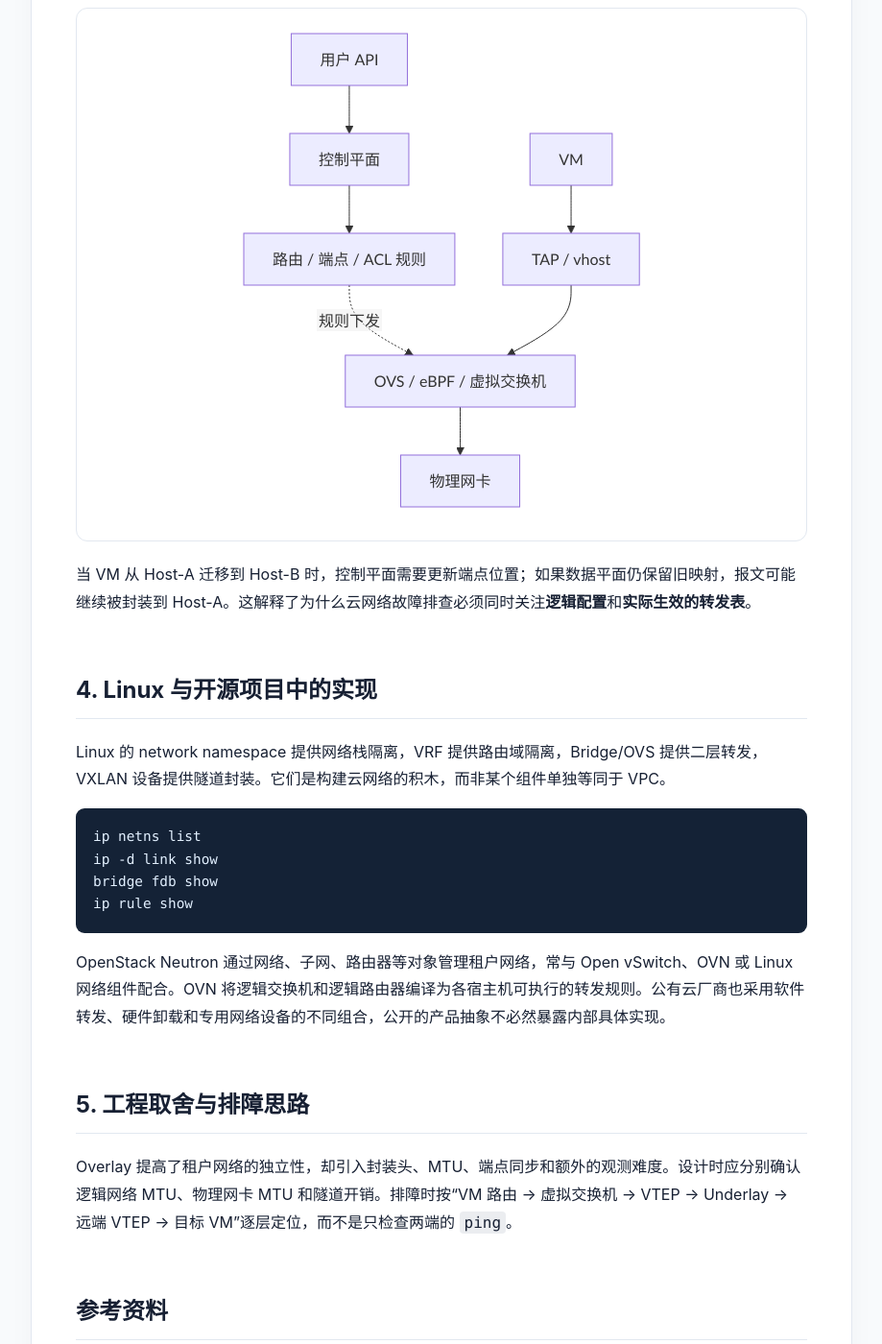
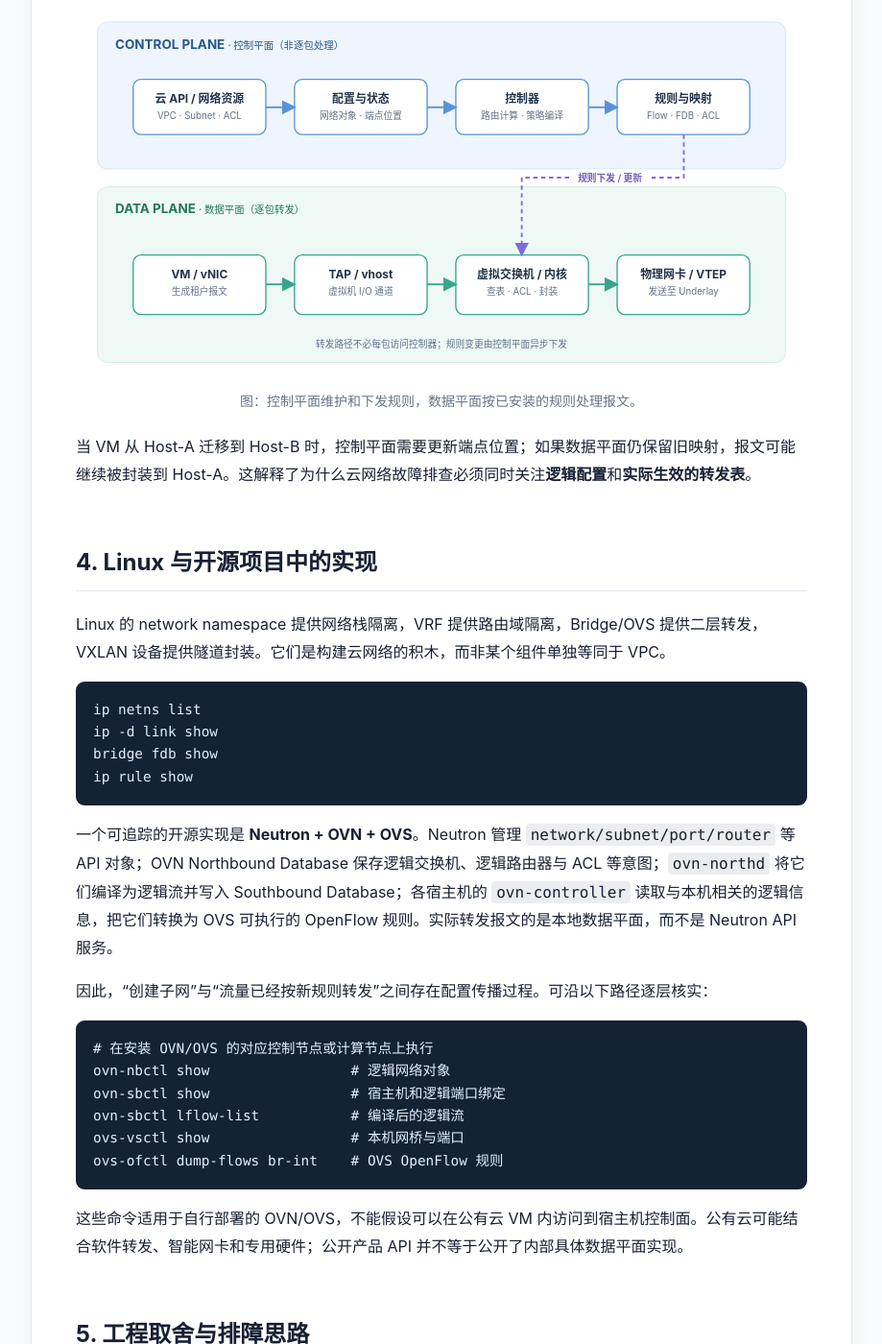
Before and after one commit to cafebeef1/cafebeef1.github.io, a Jekyll site: the page built from lessons/01-cloud-network.md, in a window 1280 px wide and 1400 px high, scrolled down 1553 px. Shown: the whole window at 96% size, without its empty margins (180-1099 px from the left). Built offline with Jekyll 4.4.1, drawn with Linux system fonts in a browser that asks for light colours; some of the changed text lies outside the part shown.

Commit message:
Redraw control and data planes with draw.io and document OVN implementation

````diff
--- a/lessons/01-cloud-network.md
+++ b/lessons/01-cloud-network.md
@@ -27,13 +27,10 @@ permalink: /lessons/01-cloud-network/
 
 云控制平面负责管理租户网络、分配地址、记录虚拟机所在宿主机、计算路由和下发安全策略。数据平面负责按已有规则逐包处理，包括查表、过滤、封装、转发和统计。
 
-```mermaid
-flowchart TB
-    API["用户 API"] --> CTRL["控制平面"]
-    CTRL --> RULES["路由 / 端点 / ACL 规则"]
-    RULES -. "规则下发" .-> DP["OVS / eBPF / 虚拟交换机"]
-    VM["VM"] --> TAP["TAP / vhost"] --> DP --> NIC["物理网卡"]
-```
+<figure class="article-figure">
+  <img src="{{ '/assets/diagrams/control-data-plane.svg' | relative_url }}" alt="控制平面处理云 API、网络配置、策略编译与规则下发；数据平面由 VM、TAP、虚拟交换机和物理网卡逐包转发">
+  <figcaption>图：控制平面维护和下发规则，数据平面按已安装的规则处理报文。</figcaption>
+</figure>
 
 当 VM 从 Host-A 迁移到 Host-B 时，控制平面需要更新端点位置；如果数据平面仍保留旧映射，报文可能继续被封装到 Host-A。这解释了为什么云网络故障排查必须同时关注**逻辑配置**和**实际生效的转发表**。
 
@@ -48,7 +45,20 @@ bridge fdb show
 ip rule show
 ```
 
-OpenStack Neutron 通过网络、子网、路由器等对象管理租户网络，常与 Open vSwitch、OVN 或 Linux 网络组件配合。OVN 将逻辑交换机和逻辑路由器编译为各宿主机可执行的转发规则。公有云厂商也采用软件转发、硬件卸载和专用网络设备的不同组合，公开的产品抽象不必然暴露内部具体实现。
+一个可追踪的开源实现是 **Neutron + OVN + OVS**。Neutron 管理 `network/subnet/port/router` 等 API 对象；OVN Northbound Database 保存逻辑交换机、逻辑路由器与 ACL 等意图；`ovn-northd` 将它们编译为逻辑流并写入 Southbound Database；各宿主机的 `ovn-controller` 读取与本机相关的逻辑信息，把它们转换为 OVS 可执行的 OpenFlow 规则。实际转发报文的是本地数据平面，而不是 Neutron API 服务。
+
+因此，“创建子网”与“流量已经按新规则转发”之间存在配置传播过程。可沿以下路径逐层核实：
+
+```bash
+# 在安装 OVN/OVS 的对应控制节点或计算节点上执行
+ovn-nbctl show                 # 逻辑网络对象
+ovn-sbctl show                 # 宿主机和逻辑端口绑定
+ovn-sbctl lflow-list           # 编译后的逻辑流
+ovs-vsctl show                 # 本机网桥与端口
+ovs-ofctl dump-flows br-int    # OVS OpenFlow 规则
+```
+
+这些命令适用于自行部署的 OVN/OVS，不能假设可以在公有云 VM 内访问到宿主机控制面。公有云可能结合软件转发、智能网卡和专用硬件；公开产品 API 并不等于公开了内部具体数据平面实现。
 
 ## 5. 工程取舍与排障思路
 
@@ -59,6 +69,8 @@ Overlay 提高了租户网络的独立性，却引入封装头、MTU、端点同
 - [Linux kernel — VRF](https://docs.kernel.org/networking/vrf.html)
 - [Open vSwitch Documentation](https://docs.openvswitch.org/en/latest/)
 - [OpenStack Neutron](https://docs.openstack.org/neutron/latest/)
+- [OVN OpenStack Tutorial：NB/SB DB 与 ovn-controller](https://docs.ovn.org/en/stable/tutorials/ovn-openstack.html)
+- [Open vSwitch：OpenFlow 与 datapath 规则区别](https://docs.openvswitch.org/en/stable/faq/design/)
 
 ---
 
````
Also changed, not shown: assets/diagrams/control-data-plane.svg (added), 1 other file.
